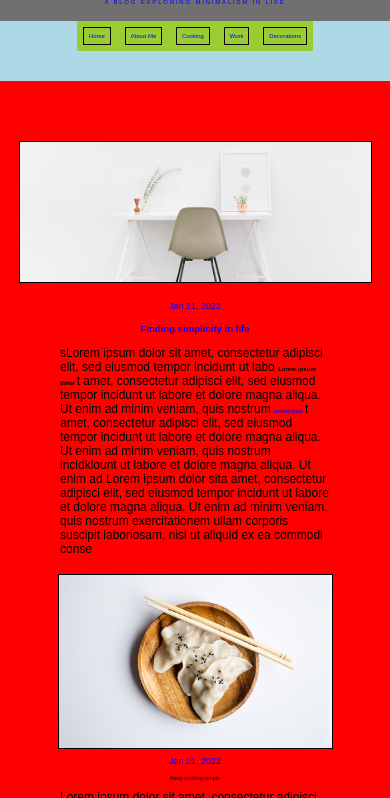
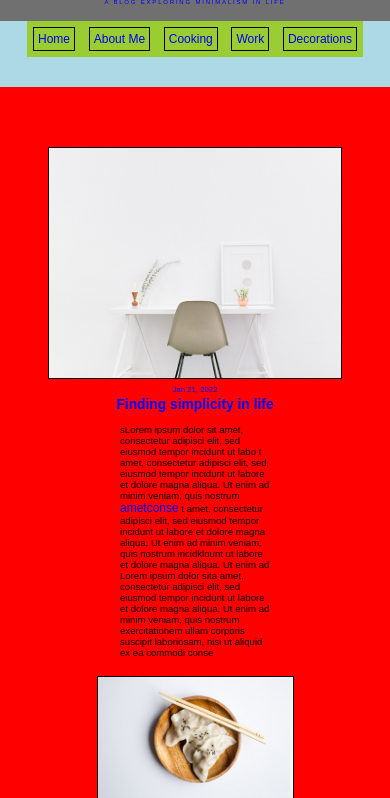
Before and after one commit to Josheir/livingsimplelife, a website: page index.html in a window 390 px wide. Shown: the part 46-844 px from the top of the page. Drawn offline with Linux system fonts and the light colour scheme.

Commit message:
Worked on index.

```diff
--- a/index.html
+++ b/index.html
@@ -54,12 +54,12 @@
           <div class="main-part-of-page-first-date">Jan 21, 2022</div>
           <article class="main-part-of-page-top">
             <h1 class="top-heading">Finding simplicity in life</h1>
-            <div class="text text-size">
+            <div class="text">
               sLorem ipsum dolor sit amet, consectetur adipisci elit, sed
               eiusmod tempor incidunt ut labo
-              <b>Lorem ipsum dolor </b>t amet, consectetur adipisci elit, sed
+              t amet, consectetur adipisci elit, sed
               eiusmod tempor incidunt ut labore et dolore magna aliqua. Ut enim
-              ad minim veniam, quis nostrum <a href="#">ametconse </a> t amet,
+              ad minim veniam, quis nostrum <span class = "link"><a href="#">ametconse</a></span> t amet,
               consectetur adipisci elit, sed eiusmod tempor incidunt ut labore
               et dolore magna aliqua. Ut enim ad minim veniam, quis nostrum
               incidklount ut labore et dolore magna aliqua. Ut enim ad Lorem
--- a/styles1.css
+++ b/styles1.css
@@ -156,10 +156,10 @@
   letter-spacing: 0.3rem;
 }
 
-span {
+/*
   border-bottom-style: solid;
-  font-size: 1.4rem;
-}
+*/
+
 
 /*/////////*/
 .most-outer {
@@ -191,8 +191,10 @@
   margin: 0 auto;
 }
 
+
+
 .main-part-of-page-first-date {
-  margin-bottom: 2rem;
+  margin-bottom: rem;
   color: blue;
 
   font-size: 1.5rem;
@@ -218,9 +220,11 @@
   margin-right: 10rem;
 }
 
-.text-size {
+a {
   font-size: 2rem;
 }
+
+
 
 .test {
   font-size: 3rem;
@@ -504,7 +508,7 @@
 
 */
 
-@media screen and (max-width: 701px) {
+@media screen and (max-width: 1701px) {
   body {
     background-color: yellow;
   }
@@ -627,13 +631,9 @@
 
 */
 
-@media screen and (max-width: 466px) {
-  body {
-    background-color: red;
-  }
-}
 
-@media screen and (max-width: 619px) {
+
+@media screen and (max-width: 696px) {
   body {
     background-color: red;
   }
@@ -644,10 +644,17 @@
   }
   /**/
 
-  .text {
+  .main-part-of-page-first-date{
+    font-size: 1.3rem;
   }
+
+  .date{
+    font-size: 1.3rem;
+  }
+
   .top-heading {
     font-size: 1.6rem;
+    margin-top: .5rem;
   }
 
   .navbar {
@@ -662,77 +669,20 @@
     border: 1px solid black;
   }
 
-  .text {
-    margin-left: 10rem;
-    margin-right: 10rem;
-  }
-
-  /*
-      .nav{
-        width: 10%;
-
-        border: #000 solid 3px;
-            text-align: center;
-            background-color: burlywood;
-
-        }
-
-        .nav ul{
-
-
-        }
-
-      .navbar {
-        text-align: center;
-        text-decoration: none;
-        display: inline-block;
-        background-color: brown;
-        width: 100%;
-
-
-            margin: 0 auto;
-        }
-
-/*
 
 
 
-      /*
-    nav{
+  .link{
+    font-size: 1.6rem;
+    text-decoration: none;
+  }
+  .text {
+    margin-left: 20rem;
+    margin-right: 20rem;
+    font-size: 1.6rem;
+    margin-top: .5rem;
+  }
 
-      background-color: blue;
-      display: flex;
-      flex-direction: row;
-      justify-content:center;
-
-      border: #000 solid 1px;
-     text-align: center;
-
-    }
-      .nav{
-
-
-       font-size: 1.40rem;
-
-text-decoration: none;
-display: inline-block;
-
-width: 60px;
-height: 40px;
-background-color: #0F0;
-    margin: 0 auto;
-
-     }
-
-     ul{
-      width: 100%;
-      height: 40px;
-      border: #000 solid 1px;
-      text-align: center;
-     }
-
-
-*/
 
   nav ul {
   }
@@ -750,9 +700,19 @@
   }
 
   .main-part-of-page-title-image {
-    height: 140px;
-    width: 90%;
-    margin-bottom: 3rem;
+    height: 230px;
+    width: 75%;
+    margin-bottom: 1rem;
+  }
+
+  .large-image{
+
+width: 50%;
+  }
+
+
+  .blue-link{
+    font-size: 1.3rem;
   }
 
   .aside-heading {
@@ -760,17 +720,22 @@
   }
 
   .article-title {
-    font-size: 0.9rem;
+    font-size: 1.9rem;
     margin-top: 1.5rem;
     margin-bottom: 1.5rem;
   }
   .underline {
     width: 3rem;
   }
-  .footer {
-    font-size: 0.7rem;
+  footer {
+    background-color: #add8e6;
+    text-align: center;
+    padding-bottom: 6rem;
+    padding-top: 6rem;
+    font-size: 4.4rem;
+    width: 100%;
+    margin-top: auto;
   }
-  /**/
 
   .banner {
     display: flex;
@@ -795,7 +760,7 @@
 
   .nav2 a {
     display: inline-block;
-    padding: 5px;
+    padding: 4px;
   }
 
   nav {
@@ -804,7 +769,27 @@
   .nav2 {
     display: block;
   }
+
+.top-heading{
+  font-size: 2.3rem;
 }
+
+
+}
+
+@media screen and (max-width: 319px) {
+
+  .nav2 a {
+    padding: 2px;
+  }
+
+
+
+}
+
+
+
+
 
 @media screen and (max-width: 386px) {
   .text {
```
